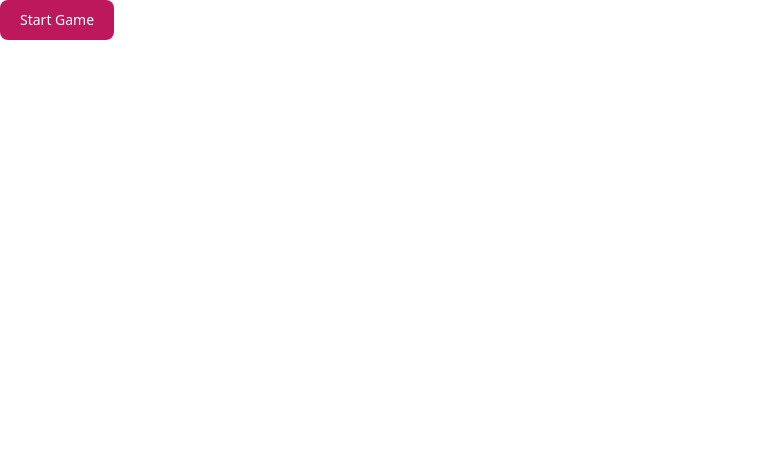
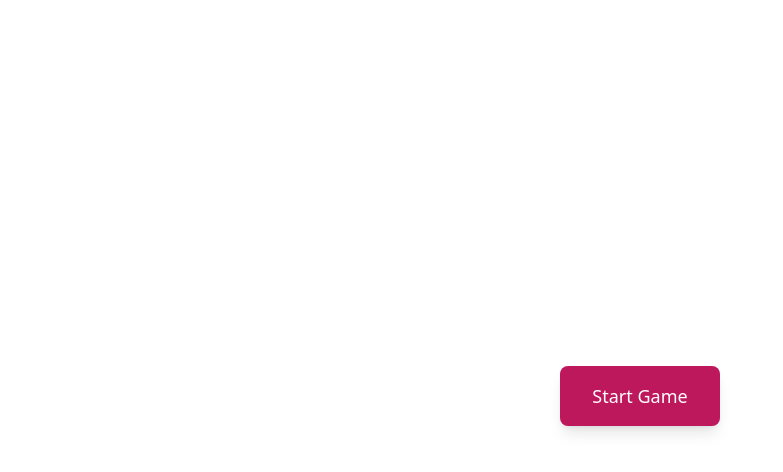
Before and after one commit to johncmanuel/jigglypuffgames, a Next.js app: page /whack-a-puff in a window 1280 px wide. Shown: the top 472 px of the page, without its empty margins (0-783 px from the left). Built offline with nearby package versions, Linux system fonts and the light colour scheme.

Commit message:
add countdown

```diff
--- a/src/pages/whack-a-puff/index.tsx
+++ b/src/pages/whack-a-puff/index.tsx
@@ -1,10 +1,30 @@
 import ExtendedHead from "@/components/ExtendedHead";
-import Container from "@/components/Container";
-import { useWhackAPuffGame, ClickableCharacter} from "@/internal/whack-a-puff";
+import { useWhackAPuffGame, ClickableCharacter } from "@/internal/whack-a-puff";
+import { useState, useEffect } from "react";
 
 export default function WhackAPuff() {
   const { state, dispatch, stats } = useWhackAPuffGame();
   const { status, timer, points, streak, maxStreak } = state;
+
+  const [showCountdown, setShowCountdown] = useState(false);
+  const startingCountdownNum = 3;
+  const [countdown, setCountdown] = useState(startingCountdownNum);
+
+  useEffect(() => {
+    if (showCountdown && countdown > 0) {
+      const timer = setTimeout(() => setCountdown(countdown - 1), 1000);
+      return () => clearTimeout(timer);
+    }
+    if (showCountdown && countdown === 0) {
+      setShowCountdown(false);
+      dispatch({ type: "START_GAME" });
+    }
+  }, [showCountdown, countdown, dispatch]);
+
+  const handleStartClick = () => {
+    setCountdown(3);
+    setShowCountdown(true);
+  };
 
   const handleMiss = () => {
     dispatch({ type: "MISS" });
@@ -21,19 +41,36 @@ export default function WhackAPuff() {
   return (
     <>
       <ExtendedHead title={"Whack a Puff!"} />
-      <Container>
       {status === "idle" && (
+        <div className="h-screen flex items-center justify-center">
+          {showCountdown ? (
+            <div className="text-center">
+              <span className="text-7xl font-extrabold text-pink-600 drop-shadow-lg animate-pulse">
+                {countdown}
+              </span>
+            </div>
+          ) : (
             <button
               type="button"
-            className="focus:outline-none text-white bg-pink-700 hover:bg-purple-800 focus:ring-4 focus:ring-purple-300 font-medium rounded-lg text-sm px-5 py-2.5 mb-2"
-            onClick={() => dispatch({ type: "START_GAME" })}
+              className="focus:outline-none text-white bg-pink-700 hover:bg-purple-800 focus:ring-4 focus:ring-purple-300 font-medium rounded-lg text-lg px-8 py-4 mb-2 shadow-lg"
+              onClick={handleStartClick}
             >
               Start Game
             </button>
           )}
+        </div>
+      )}
 
       {status === "finished" && (
         <div className="text-center">
+          {showCountdown ? (
+            <div className="flex items-center justify-center h-screen">
+              <span className="text-7xl font-extrabold text-pink-600 drop-shadow-lg animate-pulse">
+                {countdown}
+              </span>
+            </div>
+          ) : (
+            <>
               <h1 className="text-2xl font-bold">Time's up!</h1>
               <h2 className="text-xl">Total points earned: {points}</h2>
               <h2 className="text-xl">Highest streak: {maxStreak}</h2>
@@ -44,10 +81,12 @@ export default function WhackAPuff() {
               <button
                 type="button"
                 className="mt-4 focus:outline-none text-white bg-pink-700 hover:bg-purple-800 focus:ring-4 focus:ring-purple-300 font-medium rounded-lg text-sm px-5 py-2.5 mb-2"
-              onClick={() => dispatch({ type: "START_GAME" })}
+                onClick={handleStartClick}
               >
                 Play Again?
               </button>
+            </>
+          )}
         </div>
       )}
 
@@ -73,7 +112,6 @@ export default function WhackAPuff() {
           <ClickableCharacter onHit={handleHit} />
         </div>
       )}
-      </Container>
     </>
   );
 }
```
Lines whose indentation alone changed are shown as unchanged.
